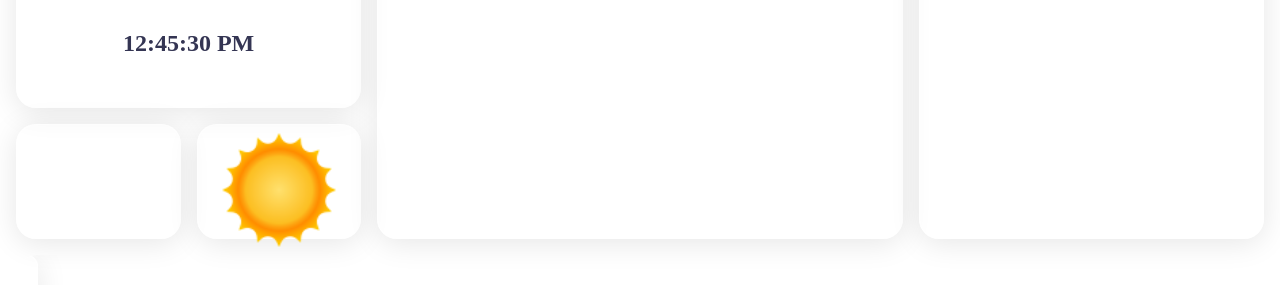
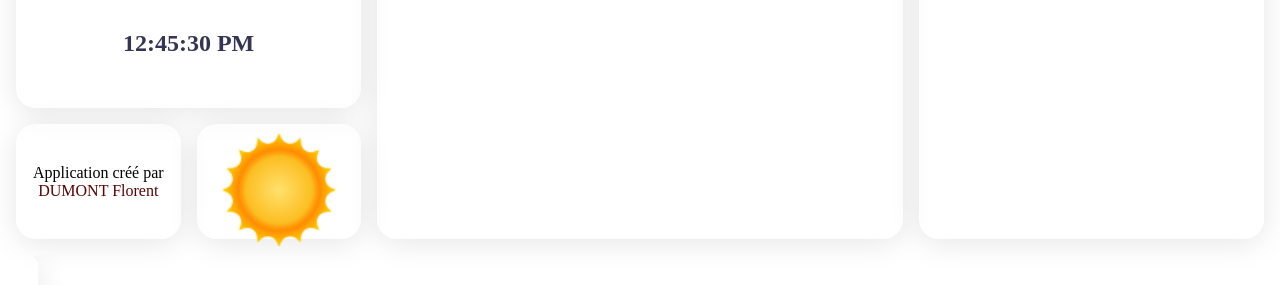
Before and after one commit to ImuraKenshin/appli-meteo, a plain HTML site: page index.html in a window 1280 px wide. Shown: the part 153-438 px from the top of the page. Drawn offline with Linux system fonts and the light colour scheme.

Commit message:
update finale

```diff
--- a/index.html
+++ b/index.html
@@ -18,7 +18,10 @@
                         <div class="heure"><p></p></div>
                     </div>
                 </div>
-                <div class="vide glass raduis"></div>
+                <div class="vide glass flex raduis">
+                    <p>Application créé par</p>
+                    <a href="https://imurakenshin.github.io/PortFolio/" title="Portfolio de DUMONT Florent" target="_blank">DUMONT Florent</a>
+                </div>
                 <div class="jourNuit raduis glass">
                     <div id="moment" class=""></div>
                 </div>
--- a/style.css
+++ b/style.css
@@ -378,6 +378,26 @@ border: 1px solid rgba(201, 198, 198, 0.44);
     text-align: center;
 }
 
+/*
+***************vide*********************
+*/
+.vide{
+    justify-content: center;
+    align-content: center;
+    text-align: center;
+}
+.vide p{
+    width: 100%;
+    font-size: 16px;
+}
+.vide a{
+    text-decoration: none;
+    color: #570404;
+}
+.vide a:hover{
+    color: #37A942;
+}
+
 @media all and (max-width : 1000px){
     .gridContainer {  display: grid;
         grid-template-columns: 1fr 1fr 1fr 1fr;
```
